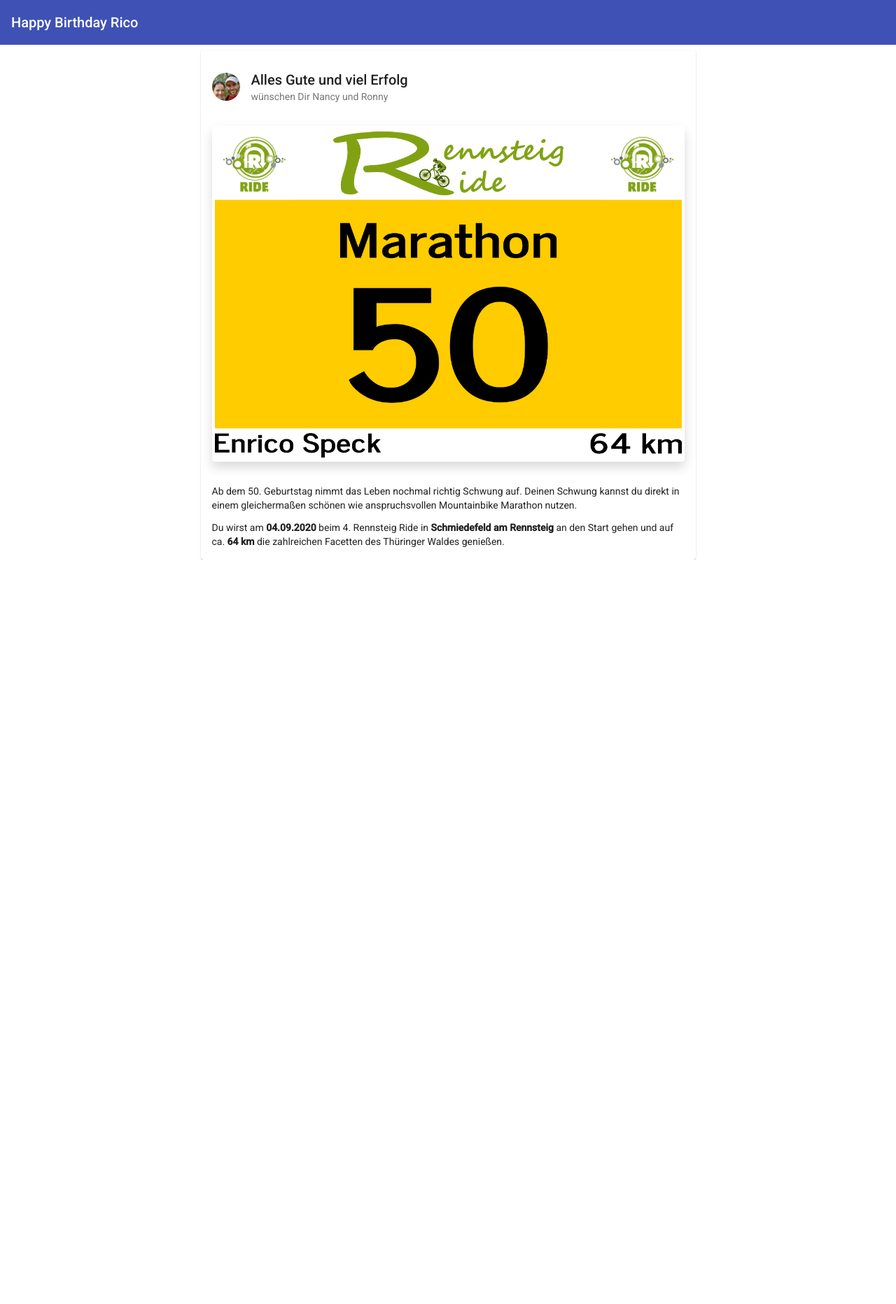
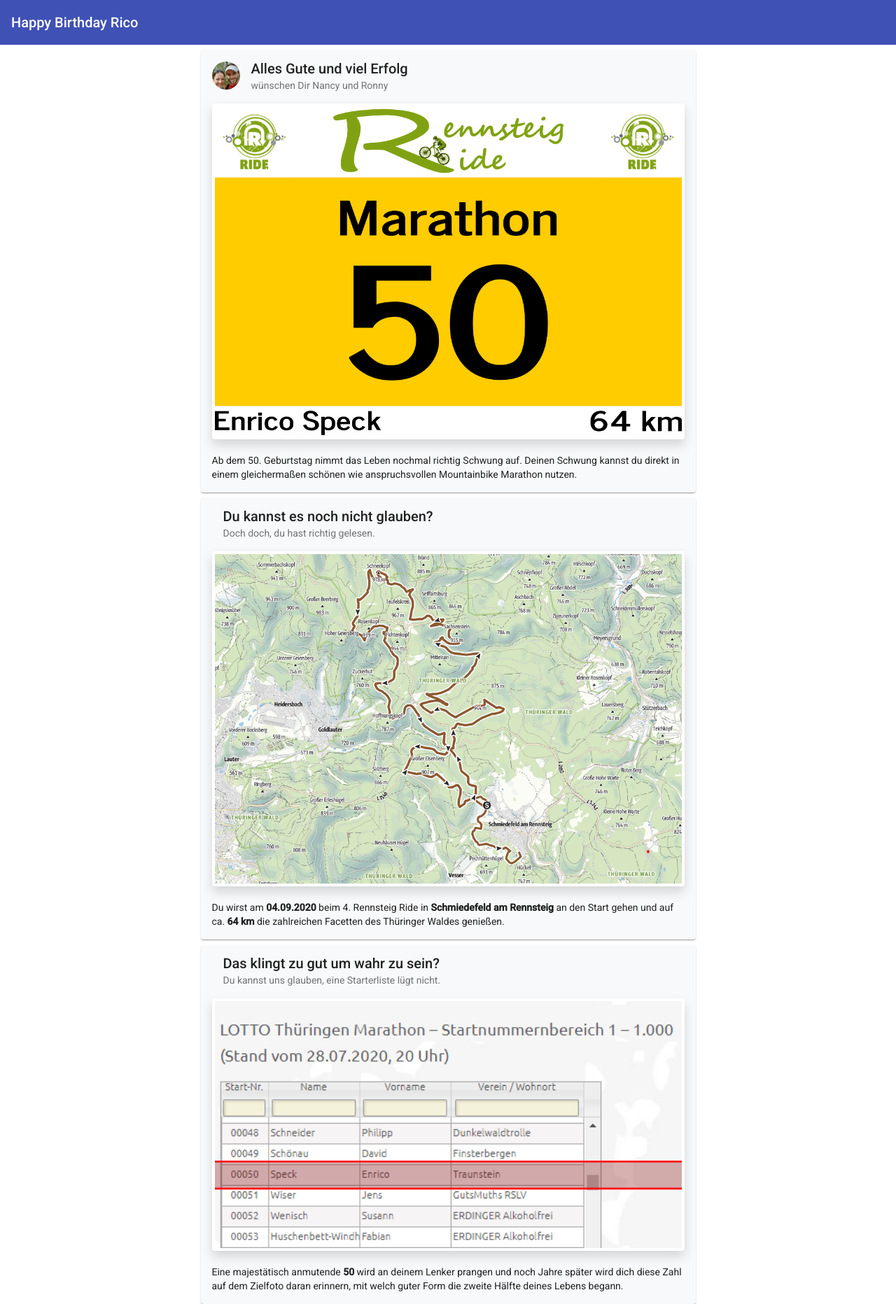
Before and after one commit to RoDoerIng/BirthdayApp, an Angular app: page / in a window 1280 px wide. Shown: the whole page at 70% size. Before the commit the page ends 800 px from the top, so only its background shows below. Built offline with nearby package versions, Linux system fonts and the light colour scheme.

Commit message:
Add 2 more cards and a little styling

```diff
--- a/src/app/home/home.component.html
+++ b/src/app/home/home.component.html
@@ -1,24 +1,34 @@
-<!-- <h1 class="mat-display-2" style="text-align: center;">
-  Alles Gute zum Geburtstag
-</h1> -->
-
-<mat-card class="example-card m-2 mx-auto"  style="max-width: 707px;">
-  <mat-card-header class="my-3">
+<mat-card class="example-card m-2 mb-2 mx-auto bg-light" style="max-width: 707px;">
+  <mat-card-header>
     <div mat-card-avatar class="example-header-image"></div>
     <mat-card-title>Alles Gute und viel Erfolg</mat-card-title>
     <mat-card-subtitle>wünschen Dir Nancy und Ronny</mat-card-subtitle>
   </mat-card-header>
   <div class="p-3">
     <img mat-card-image src="./assets/images/startnummer_no_frame.png" alt="Startnummer Rennsteig Ride"
-      class="shadow p-1 mb-3 bg-white rounded">
+      class="shadow p-1 mb-1 bg-white rounded">
   </div>
   <mat-card-content>
     <p>
       Ab dem 50. Geburtstag nimmt das Leben nochmal richtig Schwung auf.
       Deinen Schwung kannst du direkt in einem gleichermaßen schönen wie anspruchsvollen Mountainbike Marathon nutzen.
     </p>
+  </mat-card-content>
+</mat-card>
+
+<mat-card class="example-card m-2 mb-2 mx-auto bg-light" style="max-width: 707px;">
+  <mat-card-header>
+    <mat-card-title>Du kannst es noch nicht glauben?</mat-card-title>
+    <mat-card-subtitle>Doch doch, du hast richtig gelesen.</mat-card-subtitle>
+  </mat-card-header>
+  <mat-card-content>
+    <div class="p-3">
+      <img mat-card-image src="./assets/images/course.png" alt="Startnummer Rennsteig Ride"
+        class="shadow p-1 mb-1 bg-white rounded">
+    </div>
     <p>
-      Du wirst am <b>04.09.2020</b> beim 4. Rennsteig Ride in <b>Schmiedefeld am Rennsteig</b> an den Start gehen und auf ca. <b>64 km</b> die zahlreichen Facetten des Thüringer Waldes genießen.
+      Du wirst am <b>04.09.2020</b> beim 4. Rennsteig Ride in <b>Schmiedefeld am Rennsteig</b> an den Start gehen und
+      auf ca. <b>64 km</b> die zahlreichen Facetten des Thüringer Waldes genießen.
     </p>
   </mat-card-content>
   <!-- <mat-card-actions>
@@ -27,3 +37,24 @@
 
   </mat-card-actions> -->
 </mat-card>
+
+<mat-card class="example-card m-2 mb-2 mx-auto bg-light" style="max-width: 707px;">
+  <mat-card-header>
+    <mat-card-title>Das klingt zu gut um wahr zu sein?</mat-card-title>
+    <mat-card-subtitle>Du kannst uns glauben, eine Starterliste lügt nicht.</mat-card-subtitle>
+  </mat-card-header>
+  <mat-card-content>
+    <div class="p-3">
+      <img mat-card-image src="./assets/images/starterlist.png" alt="Startnummer Rennsteig Ride"
+        class="shadow p-1 mb-1 bg-white rounded">
+    </div>
+    <p>
+      Eine majestätisch anmutende <b>50</b> wird an deinem Lenker prangen und noch Jahre später wird dich diese Zahl auf dem Zielfoto daran erinnern, mit welch guter Form die zweite Hälfte deines Lebens begann.
+    </p>
+  </mat-card-content>
+  <!-- <mat-card-actions>
+    <button mat-button>LIKE</button>
+    <button mat-button>SHARE</button>
+
+  </mat-card-actions> -->
+</mat-card>
```
